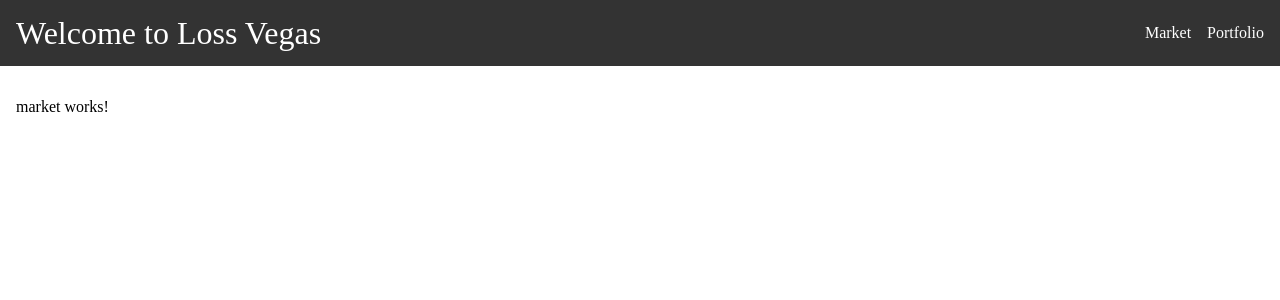
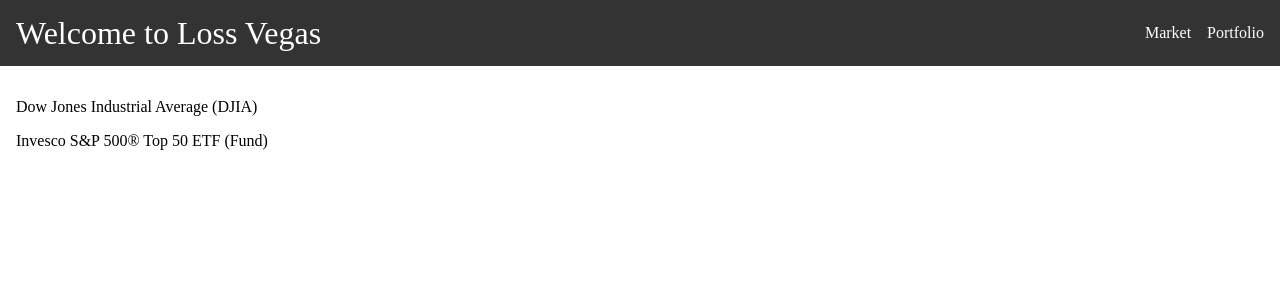
Before and after one commit to bKFolkers/Trading, an Angular app: page /market in a window 1280 px wide. Shown: the top 300 px of the page. Built offline with nearby package versions, Linux system fonts and the light colour scheme.

Commit message:
Made a small overiew of the market and added a footer component

```diff
--- a/src/app/app.component.ts
+++ b/src/app/app.component.ts
@@ -1,10 +1,11 @@
 import { Component } from '@angular/core';
 import { RouterOutlet } from '@angular/router';
 import {HeaderComponent} from "./components/header/header.component";
+import {CurrencyPipe} from "@angular/common";
 
 @Component({
   selector: 'app-root',
-  imports: [RouterOutlet, HeaderComponent],
+  imports: [RouterOutlet, HeaderComponent, CurrencyPipe],
   template: `
     <app-header />
     <main>
--- /dev/null
+++ b/src/app/components/footer/footer.component.html
@@ -0,0 +1 @@
+<p>footer works!</p>
--- a/src/app/market/market.component.html
+++ b/src/app/market/market.component.html
@@ -1 +1,3 @@
-<p>market works!</p>
+@for (market of marketItems(); track $index){
+    <p>{{ market.title }}</p>
+}
--- a/src/app/market/market.component.ts
+++ b/src/app/market/market.component.ts
@@ -1,4 +1,6 @@
-import { Component } from '@angular/core';
+import {Component, inject, OnInit, signal} from '@angular/core';
+import {MarketService} from "../services/market.service";
+import {Market} from "../model/market.type";
 
 @Component({
   selector: 'app-market',
@@ -6,6 +8,12 @@ import { Component } from '@angular/core';
   templateUrl: './market.component.html',
   styleUrl: './market.component.css'
 })
-export class MarketComponent {
+export class MarketComponent implements OnInit{
+  marketService = inject(MarketService);
+  marketItems = signal<Array<Market>>([]);
 
+  ngOnInit(): void {
+    console.log(this.marketService.marketItems);
+    this.marketItems.set(this.marketService.marketItems);
+  }
 }
--- /dev/null
+++ b/src/app/model/market.type.ts
@@ -0,0 +1,6 @@
+export type Market = {
+    userId: number;
+    added: boolean;
+    title: string;
+    id: number;
+}
--- a/src/app/services/market.service.ts
+++ b/src/app/services/market.service.ts
@@ -1,9 +1,23 @@
 import { Injectable } from '@angular/core';
+import {Market} from "../model/market.type";
 
 @Injectable({
   providedIn: 'root'
 })
 export class MarketService {
-
+  marketItems: Array<Market> = [
+      {
+          userId: 1,
+          title: 'Dow Jones Industrial Average (DJIA)',
+          id: 0,
+          added: false,
+      },
+      {
+          userId: 1,
+          title: 'Invesco S&P 500® Top 50 ETF (Fund)',
+          id: 1,
+          added: false,
+      },
+  ]
   constructor() { }
 }
```
Also changed, not shown: src/app/components/footer/footer.component.ts (added, +11 -0 lines), src/app/components/footer/footer.component.css (added), 1 other file (tests, documents, lock files or other folders).
